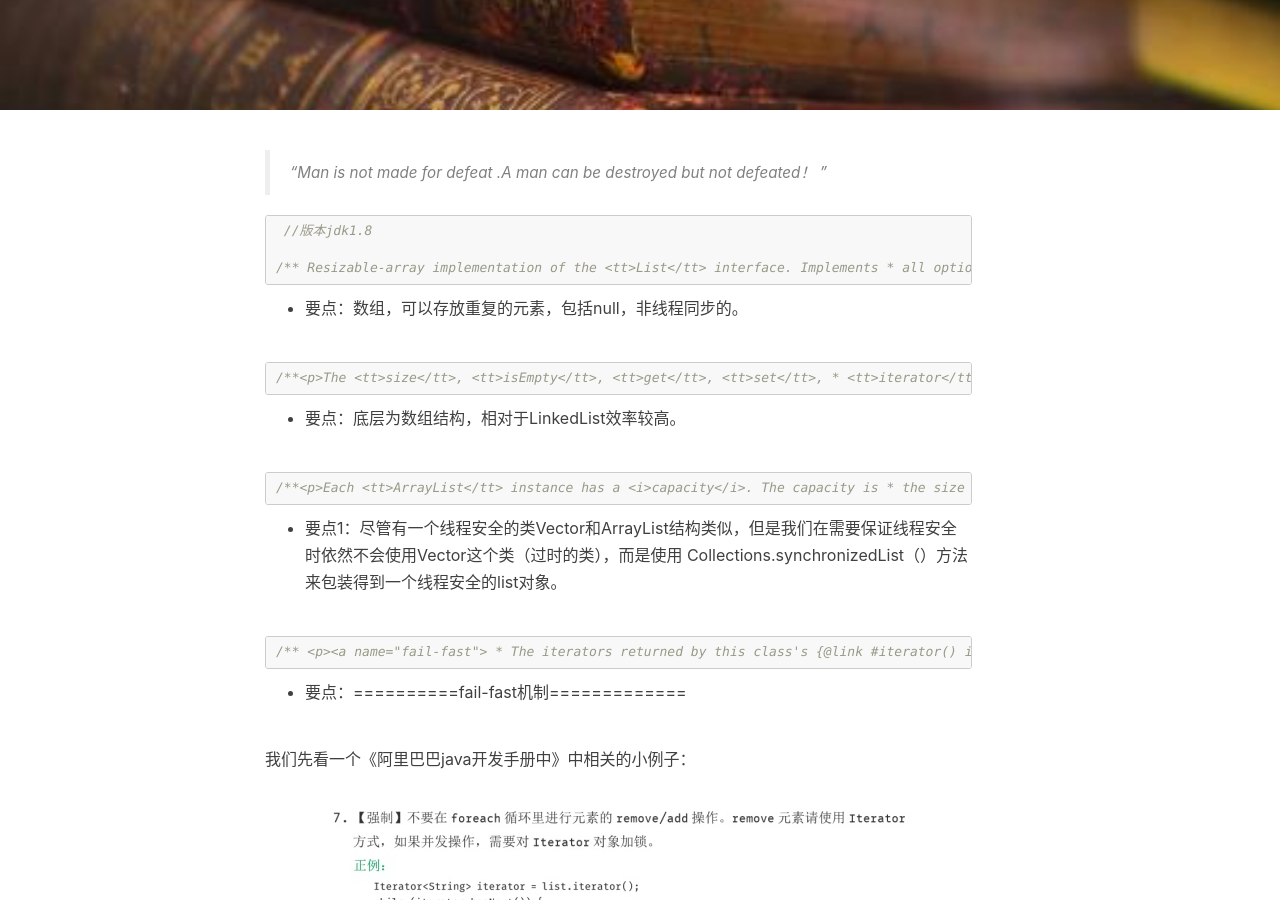
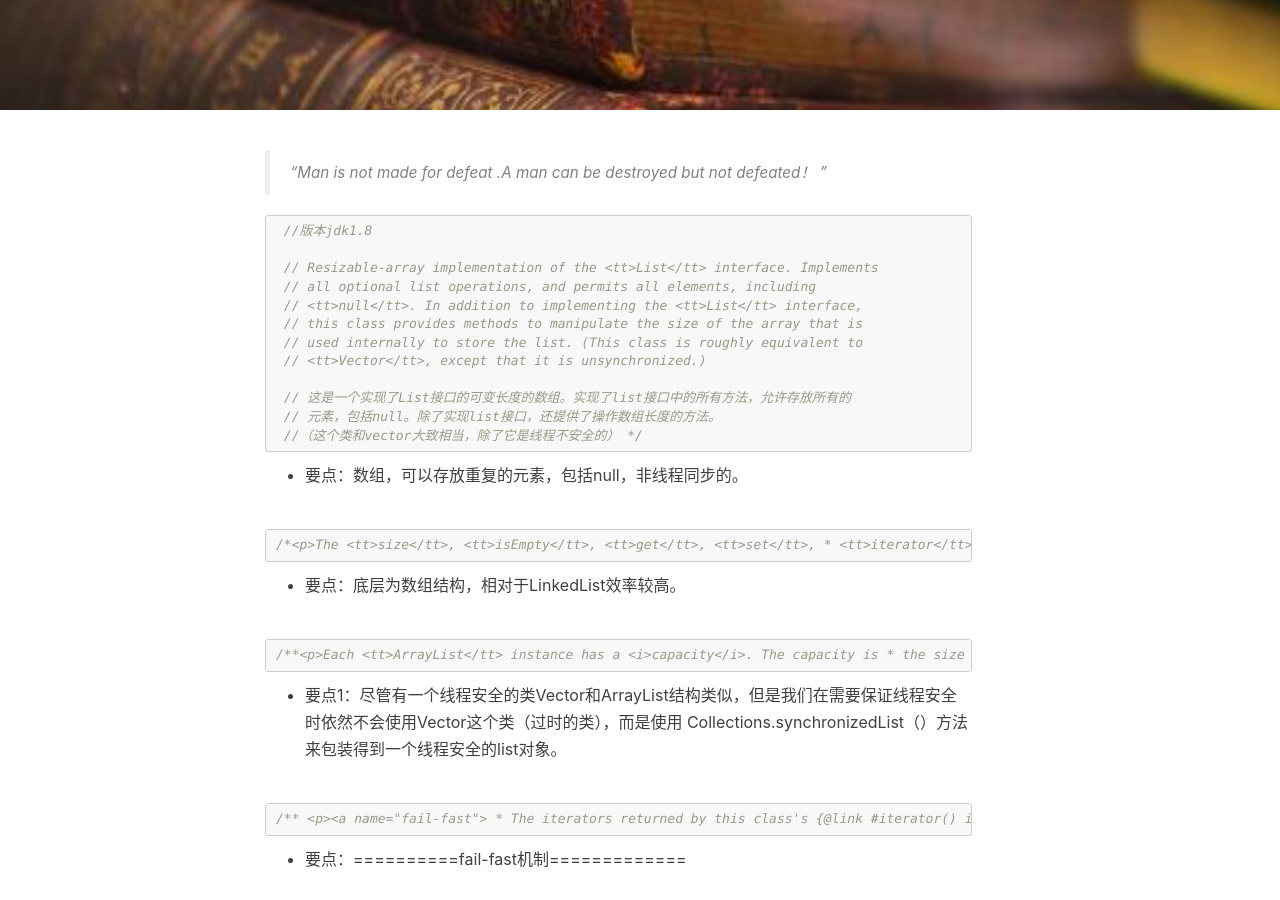
Before and after one commit to JackMouse666/JackMouse666.github.io, a Jekyll site: the page built from _posts/2018-07-05-arraylist.md, in a window 1280 px wide and 900 px high, scrolled down 413 px. Built offline with Jekyll 4.4.1, drawn with Linux system fonts in a browser that asks for light colours; nearby versions of some CDN libraries; comment, search, counter and statistics services are not loaded.

Commit message:
arraylist 修改

````diff
--- a/_posts/2018-07-05-arraylist.md
+++ b/_posts/2018-07-05-arraylist.md
@@ -15,22 +15,22 @@ tags:
 ```java
  //版本jdk1.8
 
-/** Resizable-array implementation of the <tt>List</tt> interface.  Implements
-* all optional list operations, and permits all elements, including
- * <tt>null</tt>.  In addition to implementing the <tt>List</tt> interface,
- * this class provides methods to manipulate the size of the array that is
- * used internally to store the list.  (This class is roughly equivalent to
- * <tt>Vector</tt>, except that it is unsynchronized.)
+ // Resizable-array implementation of the <tt>List</tt> interface.  Implements
+ // all optional list operations, and permits all elements, including
+ // <tt>null</tt>.  In addition to implementing the <tt>List</tt> interface,
+ // this class provides methods to manipulate the size of the array that is
+ // used internally to store the list.  (This class is roughly equivalent to
+ // <tt>Vector</tt>, except that it is unsynchronized.)
 
- 这是一个实现了List接口的可变长度的数组。实现了list接口中的所有方法，允许存放所有的
- 元素，包括null。除了实现list接口，还提供了操作数组长度的方法。
- （这个类和vector大致相当，除了它是线程不安全的） */
+ // 这是一个实现了List接口的可变长度的数组。实现了list接口中的所有方法，允许存放所有的
+ // 元素，包括null。除了实现list接口，还提供了操作数组长度的方法。
+ //（这个类和vector大致相当，除了它是线程不安全的） */
 ```
 
 - 要点：数组，可以存放重复的元素，包括null，非线程同步的。
 
 ```java
-/**<p>The <tt>size</tt>, <tt>isEmpty</tt>, <tt>get</tt>, <tt>set</tt>,
+/*<p>The <tt>size</tt>, <tt>isEmpty</tt>, <tt>get</tt>, <tt>set</tt>,
  * <tt>iterator</tt>, and <tt>listIterator</tt> operations run in constant
  * time.  The <tt>add</tt> operation runs in <i>amortized constant time</i>,
  * that is, adding n elements requires O(n) time.  All of the other operations
````
